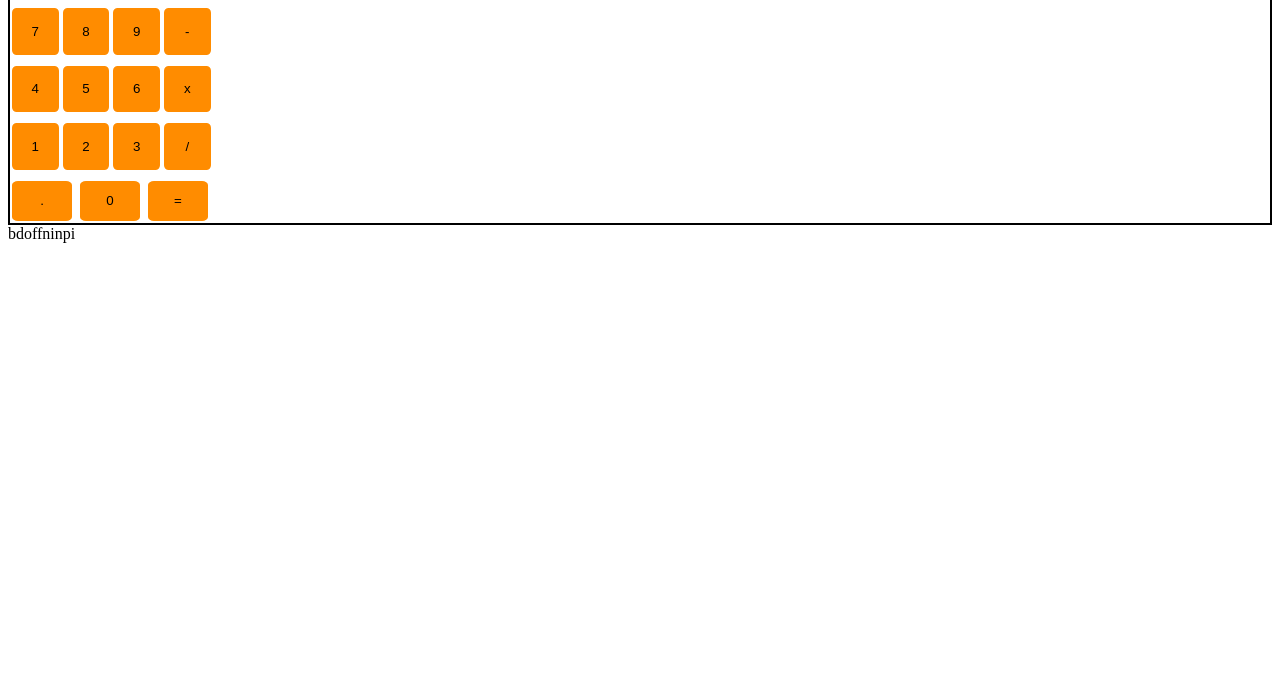
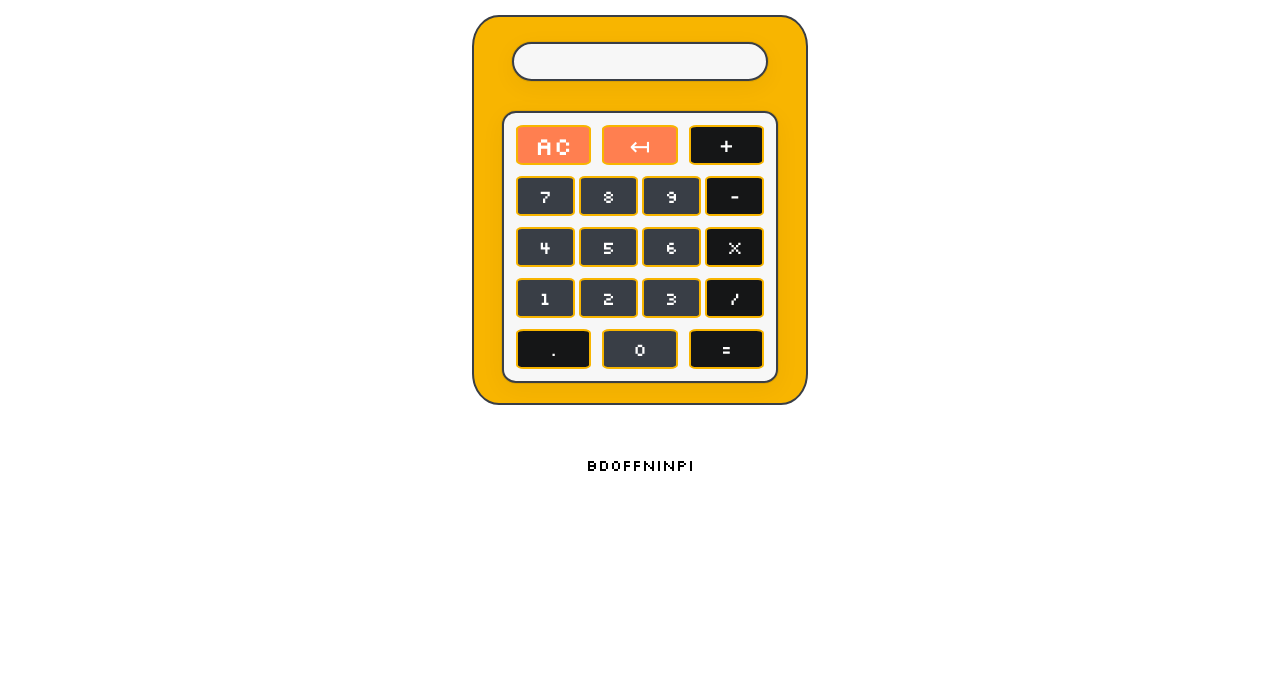
Before and after one commit to Gabby464/calculator, a plain HTML site: page index.html in a window 1280 px wide. Shown: the part 127-800 px from the top of the page. Drawn offline with Linux system fonts and the light colour scheme.

Commit message:
Add colors, borders and fonts to all elements, align

```diff
--- a/style.css
+++ b/style.css
@@ -1,19 +1,77 @@
-.container{
+.page-body{
     display: flex;
+    flex-direction: column;
+    gap:50px;
+    justify-content: space-evenly;
+    align-items: center;
+    height: 100%;
+}
+*{
+    font-family: 'Silkscreen', cursive;
+}
+.main-container{
+    font-family: 'Silkscreen';
+    border-radius: 8%;
+    border: 2px solid #393e46;
+    display: flex;
+    height: auto;
+    width: 20%;
+    align-items: center;
+    justify-content: center;
+    flex-direction: column;
+    padding-top:25px;
+    padding-bottom: 20px;
+    padding-left: 40px;
+    padding-right: 40px;
+    background: #f8b500;
+}
+.screen-container{
+    display: flex;
+    background-color:#f7f7f7;
+    width: 100%;
+    height: 35px;
+    display: flex;
+    justify-content: flex-end;
+    align-items: flex-end;
+    box-shadow: rgba(0, 0, 0, 0.05) 0px 6px 24px 0px, rgba(0, 0, 0, 0.08) 0px 0px 0px 1px;
+    border: 2px solid #393e46;
+    border-radius: 20px;
+}
+.user-input{
+    padding-right: 20px;
+    align-self: center;
+    font-size: 18px;
+    color: #393e46;
+    font-weight: bold;
 }
 button{
-    background-color: #FF8C00;
-    width: 3.5em;
-    height: 3.5em;
-    border:2px solid #FF8C00;
+    font-family: 'Silkscreen';
+    background-color: #393e46;
+    color: #fff;
+    font-size: 18px;
+    height: 40px;
+    width: 100%;
+    border:2px solid #f8b500;
     border-radius: 10%;
-    margin: 2px
+    margin: 2px;
+}
+button:hover{
+    -webkit-box-shadow: inset 0px 0px 40px 0px rgba(255, 255, 255, 1);
+    -moz-box-shadow: inset 0px 0px 40px 0px rgba(255, 255, 255, 1);
+    box-shadow: inset 0px 0px 40px 0px rgba(255, 255, 255, 1);
 }
 .buttons{
-    border: 2px solid black;
+    border: 2px solid #393e46;
+    box-shadow: rgba(0, 0, 0, 0.05) 0px 6px 24px 0px, rgba(0, 0, 0, 0.08) 0px 0px 0px 1px;
+    border-radius: 5%;
+    height: auto;
+    width: 100%;
+    background-color: #f7f7f7;
     display: flex;
     flex-direction: column;
     gap: 7px;
+    margin-top: 30px;
+    padding:10px;
 }
 
 .numeric-only{
@@ -25,12 +83,12 @@ button{
 }
 .calc-class{
     display: flex;
-    align-items: center;
+
 }
 .calc-class-diff{
+    display: flex;
     justify-content: space-between;
-    align-items:center;
-
+    align-items: end;
 }
 #delete,
 #go-back,
@@ -38,11 +96,17 @@ button{
 #result,
 #decimal,
 #zero{
-    width: 4.5em;
-    height: 3em;
+    height: 40px;
+    width: 30%;
 }
-.calc-body{
-    display: flex;
-    align-items: center;
-    justify-content: center;
+#delete,
+#go-back{
+    background-color: #FF7F50;
+    font-size: 25px;
 }
+.ops{
+    background-color: #151617;
+}
+{
+    footer
+}
```
